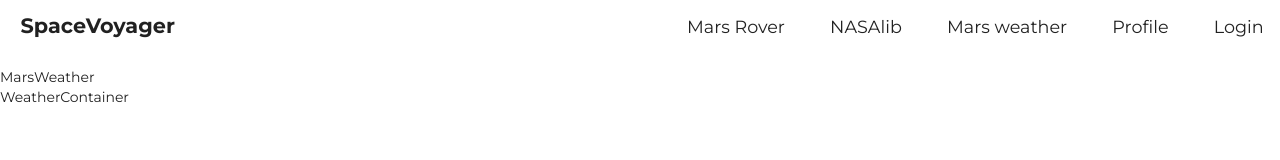
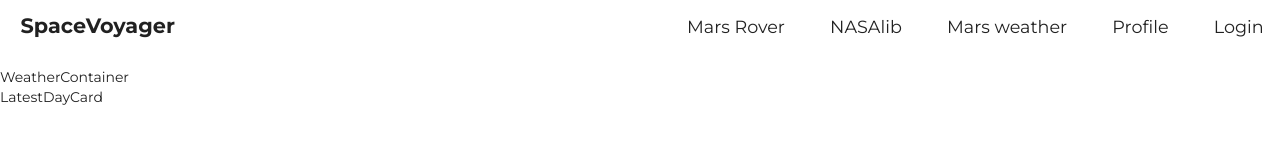
Before and after one commit to kailey16/spacevoyager-frontend, a React (Create React App) app: page /marsweather in a window 1280 px wide. Shown: the top 160 px of the page. Built offline with nearby package versions, Linux system fonts and the light colour scheme; no server answers.

Commit message:
weather info rendered

```diff
--- /dev/null
+++ b/src/MarsWeather/LatestDayCard.js
@@ -0,0 +1,14 @@
+import React from "react";
+
+const LatestDayCard = (props) => {
+
+  // const { AT, First_UTC, HWS, PRE, Season, WD } = props.latestDayInfo
+
+  return (
+    <div>
+      LatestDayCard
+    </div>
+  )
+}
+
+export default LatestDayCard
--- a/src/MarsWeather/MarsWeather.js
+++ b/src/MarsWeather/MarsWeather.js
@@ -3,6 +3,7 @@ import WeatherContainer from './WeatherContainer'
 import { connect } from 'react-redux';
 import { withRouter } from "react-router-dom";
 import { fetchingWeatherInfo } from '../redux/actions'
+import LatestDayCard from './LatestDayCard'
 
 class MarsWeather extends React.Component {
 
@@ -12,17 +13,17 @@ class MarsWeather extends React.Component {
 
   render() {
     const sol_keys = this.props.info["sol_keys"]
+    const latestDayInfo = sol_keys ? this.props.info[sol_keys[sol_keys.length -1]] : null
 
     return (
       <div>
-        MarsWeather
-        <WeatherContainer />
+        <WeatherContainer info={this.props.info} />
+        <LatestDayCard latestDayInfo={latestDayInfo}/>
       </div>
     )
   }
 
 }
-
 
 const mapStateToProps = (state) => {
   return {info: state.marsWeather}
--- a/src/MarsWeather/WeatherContainer.js
+++ b/src/MarsWeather/WeatherContainer.js
@@ -1,7 +1,8 @@
 import React from "react";
 // import WeatherCard from './WeatherCard'
 
-const WeatherContainer = () => {
+const WeatherContainer = (props) => {
+  // const sol_keys = this.props.info["sol_keys"]
   return (
     <div>
       WeatherContainer
```
